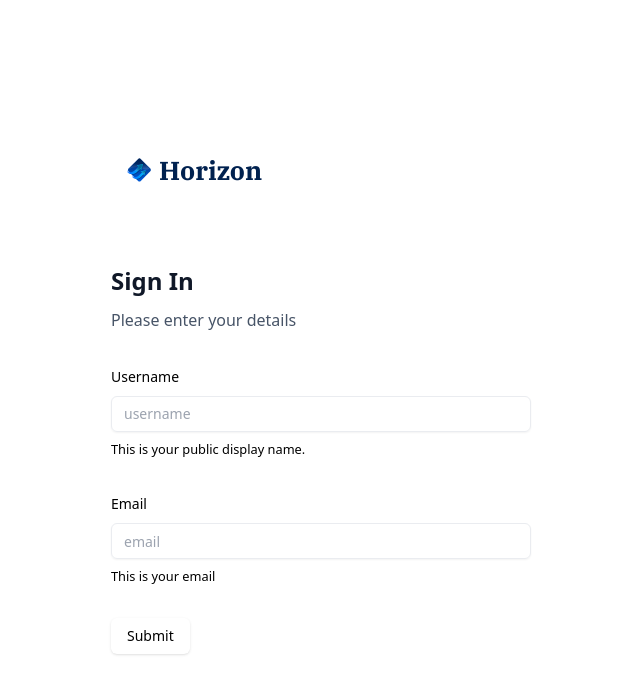
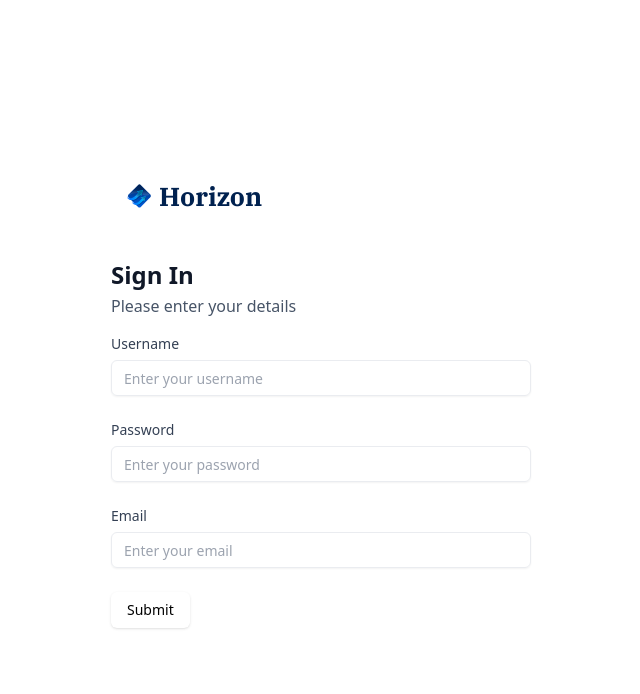
Before and after one commit to BankingSystemHTS/BankingSystem-Frontend, a Next.js app: page /sign-in in a window 1280 px wide. Shown: the top 694 px of the page, without its empty margins (319-959 px from the left). Built offline with nearby package versions, Linux system fonts and the light colour scheme.

Commit message:
CustomInput for form field added

```diff
--- a/app/globals.css
+++ b/app/globals.css
@@ -297,7 +297,8 @@
 
   /* Auth Form */
   .auth-form {
-    @apply flex min-h-screen w-full max-w-[420px] flex-col justify-center gap-5 py-10 md:gap-8;
+    @apply flex min-h-screen w-full max-w-[420px] flex-col
+     justify-center gap-2 py-10 md:gap-4;
   }
 
   .form-item {
--- /dev/null
+++ b/components/CustomInput.tsx
@@ -0,0 +1,51 @@
+import React from 'react'
+import { formSchema } from '@/components/ui/AuthForm'
+import { Control, FieldValues, Path } from 'react-hook-form'
+import {
+   Form,
+   FormControl,
+   FormDescription,
+   FormField,
+   FormItem,
+   FormLabel,
+   FormMessage,
+} from "@/components/ui/form"
+import { z } from 'zod'
+import { Input } from '@/components/ui/input'
+import { FormSchemaType } from '@/components/ui/AuthForm'
+
+type CustomInputProps = {
+   name: 'username' | 'email' | 'password',
+   label: string,
+   placeholder: string,
+   // form: typeof Form
+   control: Control<z.infer<typeof formSchema>>
+}
+
+
+const CustomInput = ({ name, label,  placeholder, control }: CustomInputProps) => {
+   return (
+      <FormField
+         control={control}
+         name={name}
+         render={({ field }) => (
+            <div className="form-item">
+               <FormLabel className="form-label">
+                  {label}
+               </FormLabel>
+               <div className="flex w-full flex-col">
+                  <FormControl>
+                     <Input placeholder={placeholder} {...field} />
+                  </FormControl>
+                  <FormDescription className="form-message mt-2" />
+                  <FormMessage className="form-message mt-2"/>
+               </div>
+
+            </div>
+
+         )}
+      />
+   )
+}
+
+export default CustomInput
--- a/components/ui/AuthForm.tsx
+++ b/components/ui/AuthForm.tsx
@@ -17,35 +17,40 @@ import {
 } from "@/components/ui/form"
 import { Input } from "@/components/ui/input"
 import { Button } from './button'
+import CustomInput from '../CustomInput'
+
 
 //using zod to define the shape of form
-const formSchema = z.object({
+export const formSchema = z.object({
   username: z.string().min(2, {
     message: "Username must be at least 2 characters.",
   }).max(50),
 
-  // password: z.string().min(2).max(20),
+  password: z.string().min(2).max(20),
   email: z.string().email()
 })
+
+export type FormSchemaType = z.infer<typeof formSchema>
 
 const AuthForm = ({ type }: { type: string }) => {
   const [user, setUser] = useState(null)
   // useForm from react-hook-form to create a form obj
-  const form = useForm<z.infer<typeof formSchema>>({
+  const form = useForm<FormSchemaType>({
     resolver: zodResolver(formSchema),
     defaultValues: {
       username: "",
-      // password: "",
-      // email: "xx@gmail.com"
+      password: "",
+      email: ""
     },
   })
+
   // values contains all type-safe and validated fields
   function onSubmit(values: z.infer<typeof formSchema>) {
     console.log(values)
   }
   return (
     <section className="auth-form">
-      <header className="flex flex-col gap-5 md:gap-8">
+      <header className="flex flex-col ">
         <Link
           href="/"
           className="mb-12 flex pl-4 pt-2
@@ -64,7 +69,7 @@ const AuthForm = ({ type }: { type: string }) => {
             Horizon
           </h1>
         </Link>
-        <div className='flex flex-col gap-1 md:gap-3'>
+        <div className='flex flex-col gap-1 '>
           <h1 className="text-24 lg-text-36 font-semibold text-gray-900">
             {user ? 'Link Account' : type == 'sign-in' ?
               'Sign In' : 'Sign Up'
@@ -87,38 +92,27 @@ const AuthForm = ({ type }: { type: string }) => {
           {/* spread all prop and methods from form to Form as props
         props like register, control, handleSubmit */}
           <Form {...form}>
-            <form onSubmit={form.handleSubmit(onSubmit)} className="space-y-8">
-              <FormField
+            <form onSubmit={form.handleSubmit(onSubmit)} className="space-y-4">
+
+              <CustomInput
+                name="username"
                 control={form.control}
-                name="username"
-                render={({ field }) => (
-                  <FormItem>
-                    <FormLabel>Username</FormLabel>
-                    <FormControl>
-                      <Input placeholder="username" {...field} />
-                    </FormControl>
-                    <FormDescription>
-                      This is your public display name.
-                    </FormDescription>
-                  </FormItem>
-                )}
+                placeholder="Enter your username"
+                label='Username'
               />
-              <FormField
+
+              <CustomInput
+                name="password"
                 control={form.control}
+                placeholder="Enter your password"
+                label='Password'
+              />
+
+              <CustomInput
                 name="email"
-                render={({ field }) => {
-
-                  return (<FormItem>
-                    <FormLabel>Email</FormLabel>
-                    <FormControl>
-                      <Input placeholder="email" {...field} />
-                    </FormControl>
-                    <FormDescription>
-                      This is your email
-                    </FormDescription>
-                  </FormItem>
-                  )
-                }}
+                control={form.control}
+                placeholder="Enter your email"
+                label='Email'
               />
 
               <Button type="submit">Submit</Button>
--- /dev/null
+++ b/components/ui/FormField.tsx
@@ -0,0 +1,29 @@
+import React from 'react'
+
+const FormField = () => {
+  return (
+
+      <FormField
+                control={form.control}
+                name="password"
+                render={({ field }) => (
+                  <div className="form-item">
+                    <FormLabel className="form-label">
+                      Password
+                    </FormLabel>
+                    <div className="flex w-full flex-col">
+                      <FormControl>
+                        <Input placeholder="Your password" {...field} />
+                      </FormControl>
+                      <FormDescription className="form-message mt-2"/>
+                    </div>
+
+                  </div>
+
+                )}
+              />
+
+  )
+}
+
+export default FormField
```
